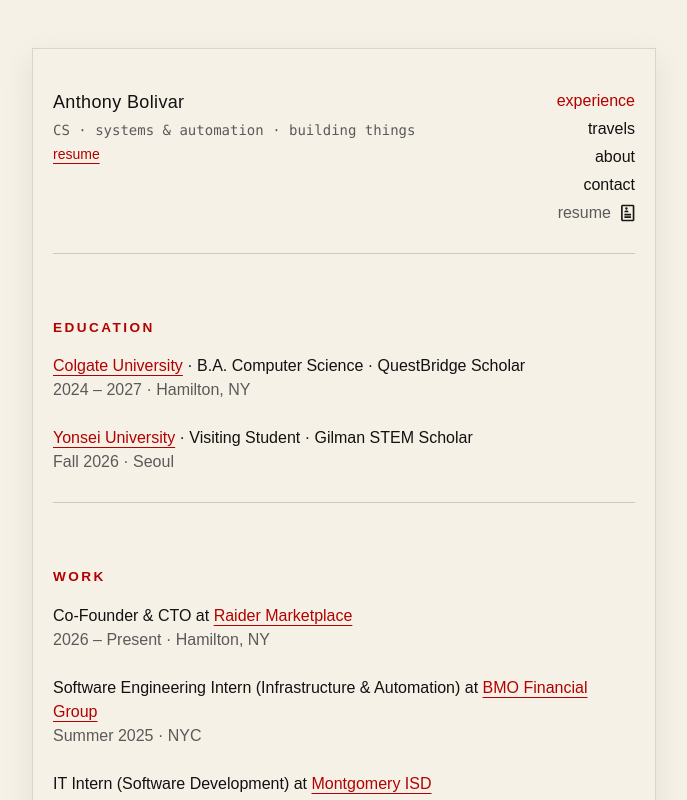
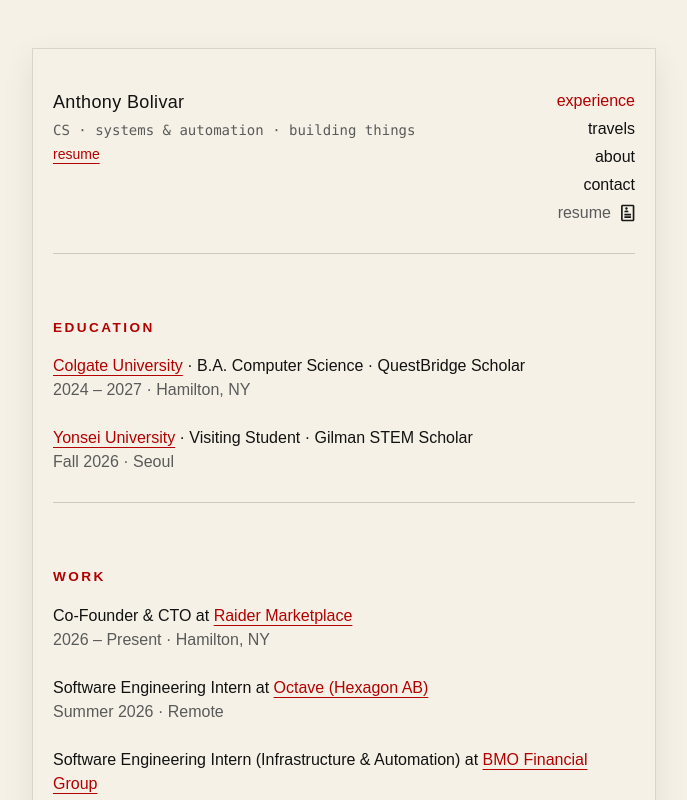
Before and after one commit to tonybolivar/personal-website, a Next.js app: page / in a window 1280 px wide. Shown: the top 800 px of the page, without its empty margins (296-983 px from the left). Built offline with nearby package versions, Linux system fonts and the light colour scheme; a web font is replaced by a local one.

Commit message:
Update page.tsx
Include new Octave internship

```diff
--- a/app/page.tsx
+++ b/app/page.tsx
@@ -31,6 +31,12 @@
     org: "Raider Marketplace",
     href: "https://www.raidermarketplace.com/",
     meta: "2026 – Present · Hamilton, NY",
+  },
+  {
+    text: "Software Engineering Intern at ",
+    org: "Octave (Hexagon AB)",
+    href: "https://www.octave.com",
+    meta: "Summer 2026 · Remote",
   },
   {
     text: "Software Engineering Intern (Infrastructure & Automation) at ",
```
